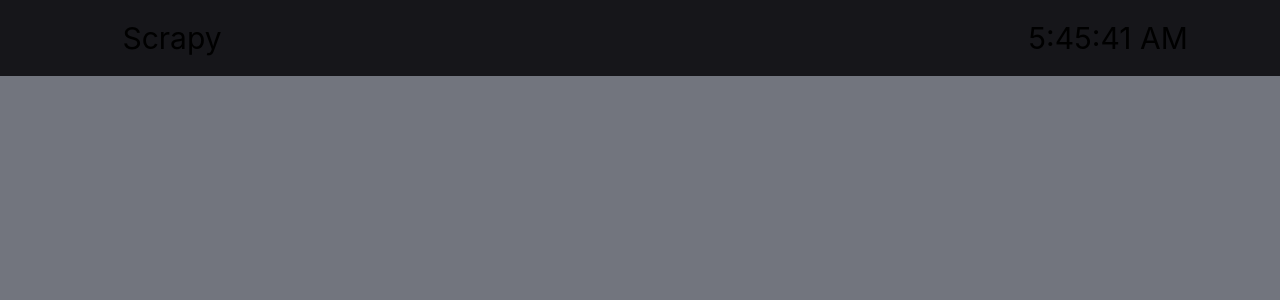
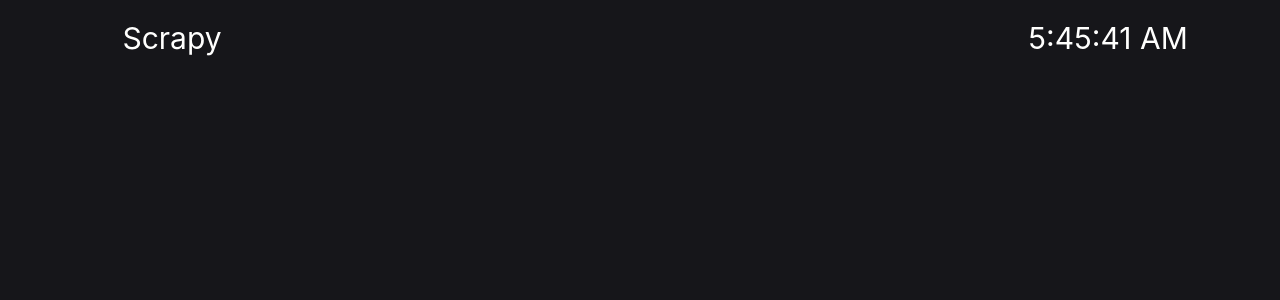
Before and after one commit to samuelymh/stock-scraper, a React (Create React App) app: page / in a window 1280 px wide. Shown: the top 300 px of the page. Built offline with nearby package versions, Linux system fonts and the light colour scheme.

Commit message:
chg: Changed bg colour

```diff
--- a/src/index.css
+++ b/src/index.css
@@ -7,7 +7,8 @@ body {
   font-family: -apple-system, BlinkMacSystemFont, 'Poppins', 'sans-serif';
   -webkit-font-smoothing: antialiased;
   -moz-osx-font-smoothing: grayscale;
-  background-color: #72757e;
+  background-color: #16161a;
+  color: #fffffe;
 }
 
 code {
```
